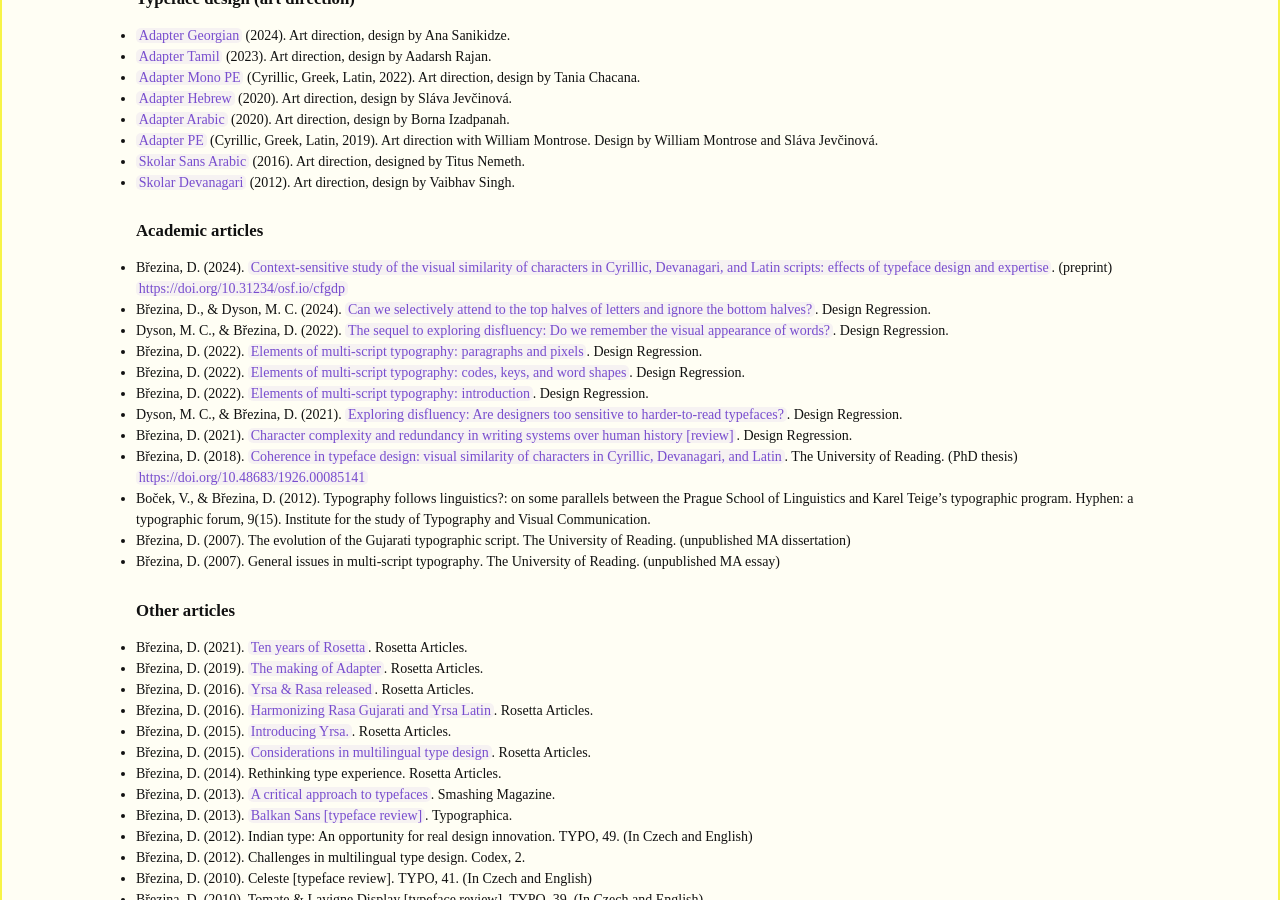
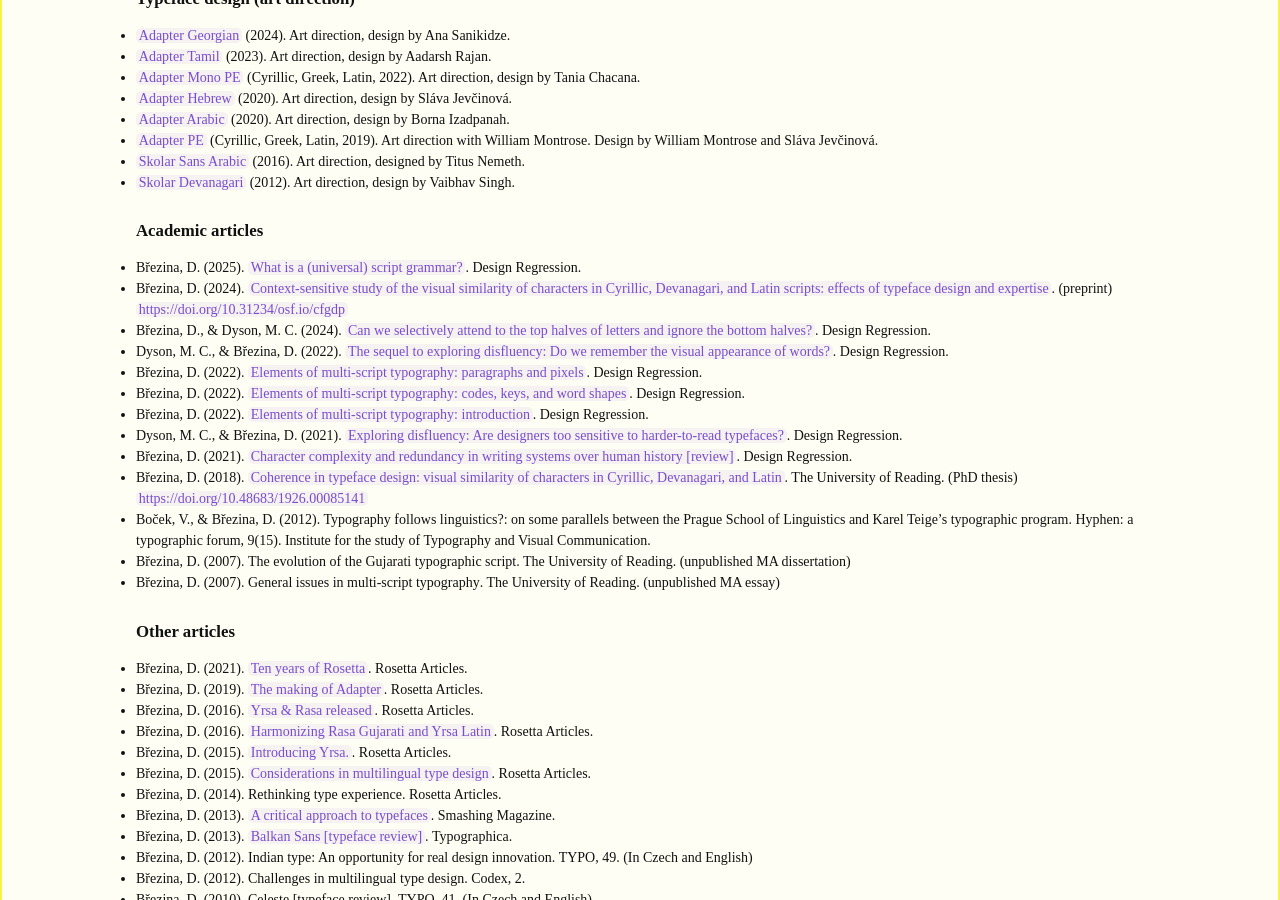
Before and after one commit to MrBrezina/mrbrezina.com, a Jekyll site: the page built from README.md, in a window 1280 px wide and 900 px high, scrolled down 1028 px. Built offline with Jekyll 4.4.1, drawn with Linux system fonts in a browser that asks for light colours; some web fonts are replaced.

Commit message:
Added WIUSG to articles

```diff
--- a/_data/data.yaml
+++ b/_data/data.yaml
@@ -1,6 +1,12 @@
 categories:
 - name: Academic articles
   items:
+  - authors:
+    - Březina, David
+    title: "What is a (universal) script grammar?"
+    publication: Design Regression
+    date: 20. 6. 2025
+    url: https://designregression.com/essay/what-is-a-universal-script-grammar
   - authors:
     - Březina, David
     title: "Context-sensitive study of the visual similarity of characters in Cyrillic, Devanagari, and Latin scripts: effects of typeface design and expertise"
```
